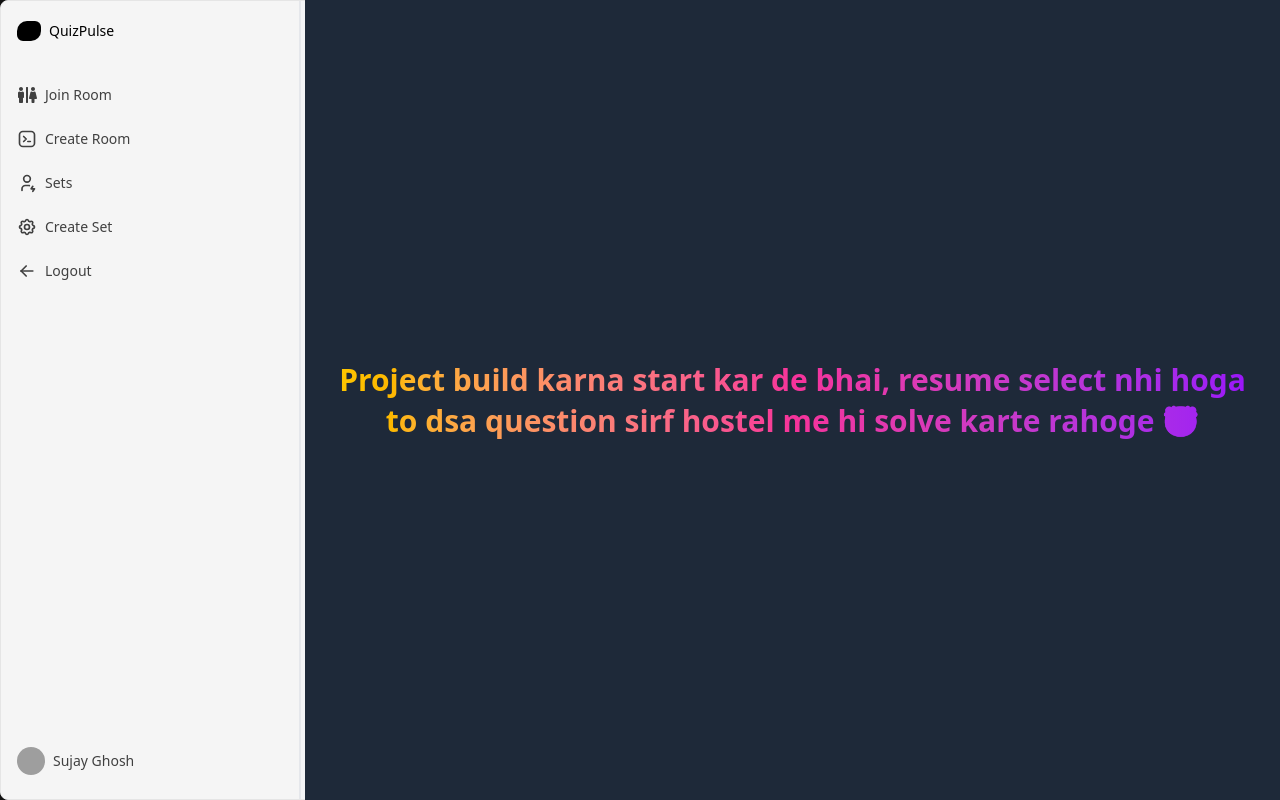
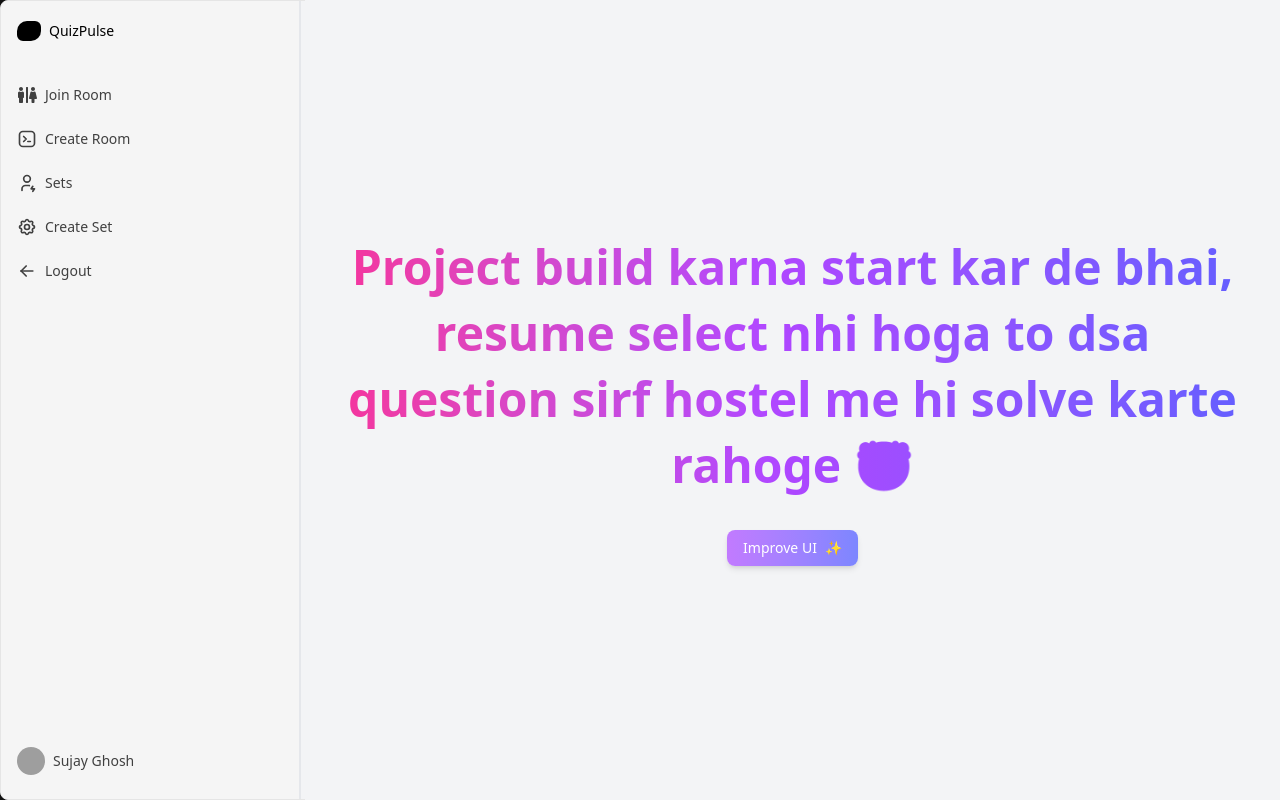
Before and after one commit to sujaycontributer/Realtime-App, a React (Vite) app in the folder client/: page / in a window 1280 px wide. Built offline with nearby package versions, Linux system fonts and the light colour scheme; grey boxes are pictures that could not be loaded.

Commit message:
Done for now

```diff
--- a/client/src/components/Home.tsx
+++ b/client/src/components/Home.tsx
@@ -1,11 +1,41 @@
+import React from "react";
+import { motion } from "framer-motion";
 
 const Home = () => {
+  const handleRedirect = () => {
+    window.open("https://github.com/sujaycontributer/Realtime-App", "_blank");
+  };
+
   return (
-    <div className="flex items-center fixed top-0 left-0 md:left-[305px] justify-center min-h-screen bg-gray-800 p-6">
-      <h1 className="text-4xl md:text-3xl font-extrabold text-transparent bg-clip-text bg-gradient-to-r from-yellow-400 via-pink-500 to-purple-600 text-center leading-snug">
-        Project build karna  start kar de bhai, resume select nhi hoga to dsa question
-        sirf hostel me hi solve karte rahoge <span>🤡</span>
-      </h1>
+    <div className="flex flex-col gap-8 items-center fixed top-0 left-0 md:left-[305px] justify-center min-h-screen bg-gray-100 p-6">
+      {/* Gradient Motivational Text */}
+      <motion.h1
+        initial={{ opacity: 0, y: -20 }}
+        animate={{ opacity: 1, y: 0 }}
+        transition={{ duration: 0.7, ease: "easeOut" }}
+        className="text-3xl md:text-5xl font-extrabold text-transparent bg-clip-text bg-gradient-to-r from-pink-500 via-purple-500 to-indigo-500 text-center leading-snug"
+      >
+        Project build karna start kar de bhai, resume select nhi hoga to dsa
+        question sirf hostel me hi solve karte rahoge <span>🤡</span>
+      </motion.h1>
+
+      {/* Clean Small Button */}
+      <motion.button
+        onClick={handleRedirect}
+        whileHover={{ scale: 1.05 }}
+        whileTap={{ scale: 0.95 }}
+        className="group flex items-center gap-2 px-4 py-2 rounded-md font-medium text-white bg-gradient-to-r from-purple-400 to-indigo-400 shadow-md hover:shadow-lg transition-all text-sm"
+      >
+        <span>Improve UI</span>
+        {/* Shifting star */}
+        <motion.span
+          className="inline-block"
+          whileHover={{ x: 5 }}
+          transition={{ type: "spring", stiffness: 200 }}
+        >
+          ✨
+        </motion.span>
+      </motion.button>
     </div>
   );
 };
```
